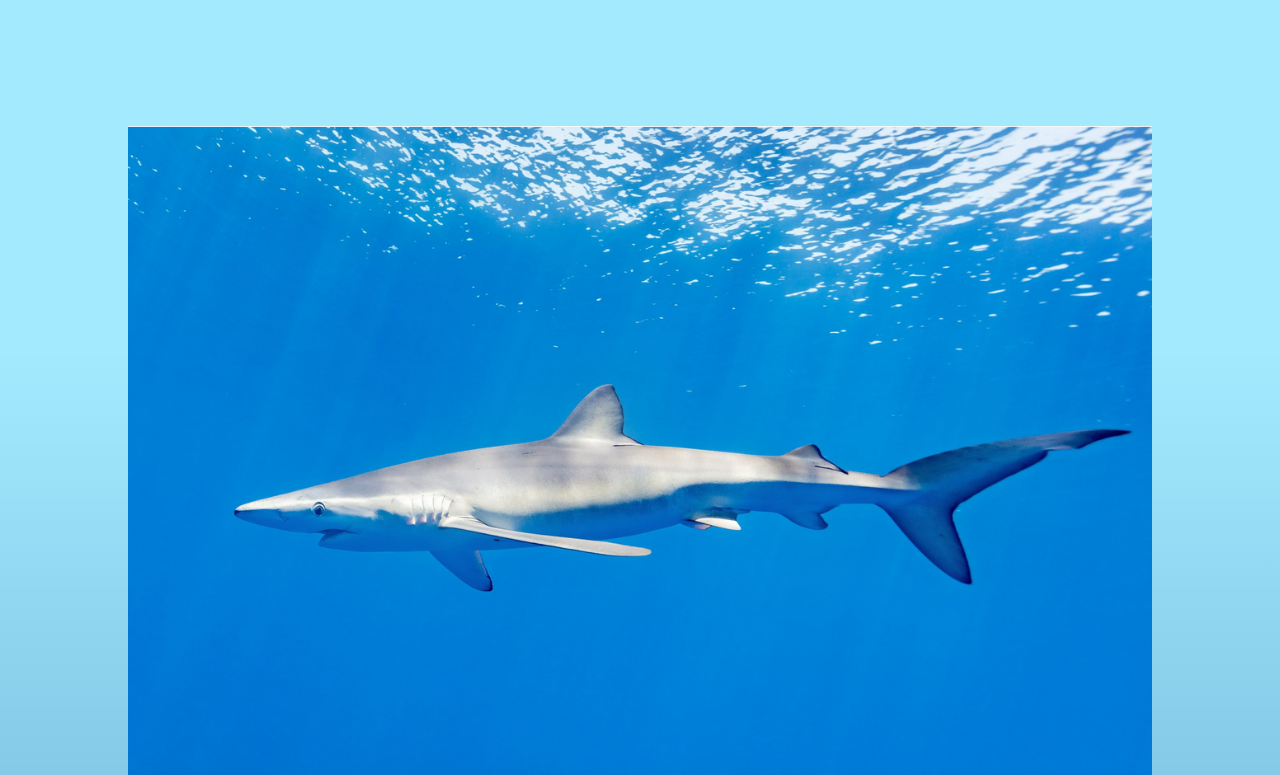
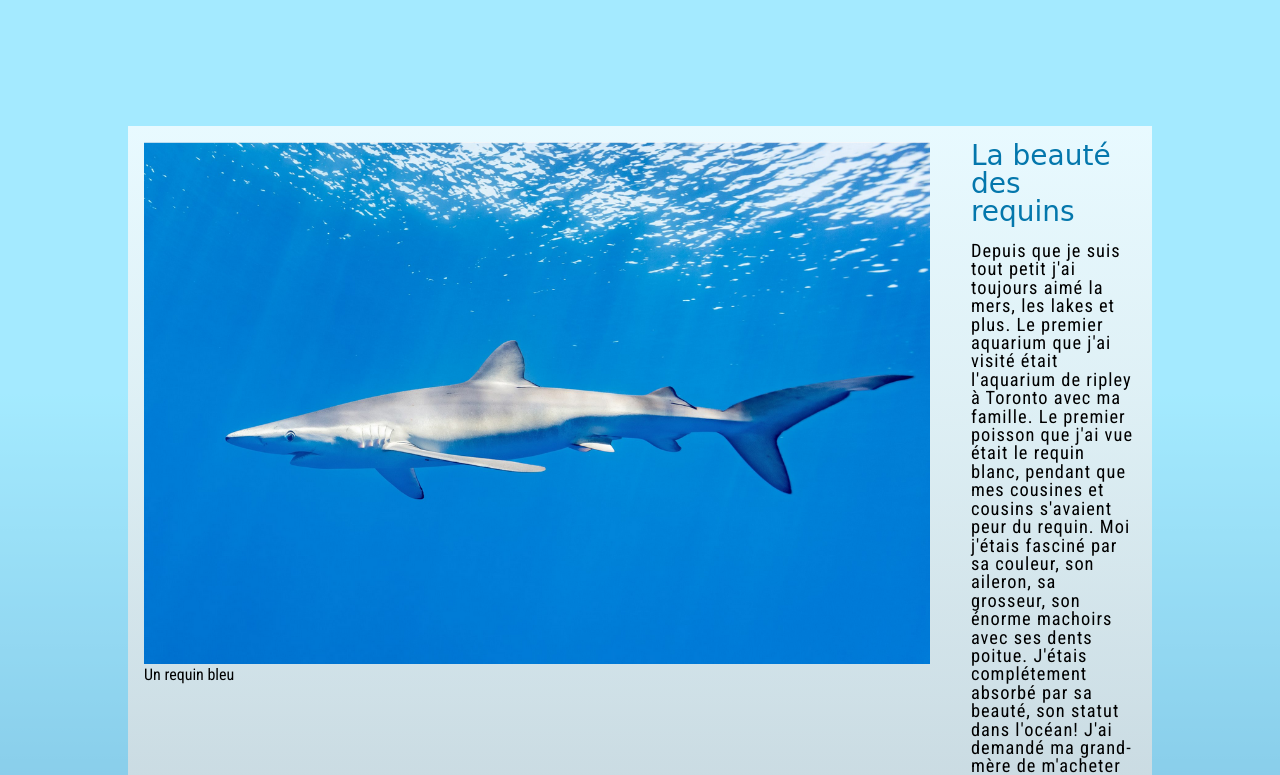
Before and after one commit to WilsonGravel-Emile/1w1-tpfinal, a plain HTML site: page index.html in a window 1280 px wide. Shown: the part 722-1497 px from the top of the page. Drawn offline with Linux system fonts and the light colour scheme; a web font is replaced by a local one.

Commit message:
Finition du header, début du main, et galerie d'image

```diff
--- a/assets/css/styles.css
+++ b/assets/css/styles.css
@@ -33,7 +33,7 @@
   --texte-xl: 2.5rem;
   --texte-xxl: 4rem;
 }
-/* Demandé au prof la flèche en bas, FINIS LE MAIN, AJOUT DE SCROLL, PUIS le hero faut qu'il se déplace!!! */
+/* Demandé au prof la flèche en bas, FINIS LE MAIN, DEMANDÉ à Maxime comment bien utilisé le scroll type */
 html,
 body {
   background: linear-gradient(
@@ -44,6 +44,8 @@ body {
   );
   font-family: var(--principal-font);
   backdrop-filter: blur(20px);
+  scroll-behavior: smooth;
+  scroll-snap-type: y mandatory;
 }
 header,
 main,
@@ -64,6 +66,13 @@ h1 {
   font-size: var(--texte-xl);
   color: var(--couleur-titre);
 }
+h2{
+  font-size: var(--texte-lg);
+  color: var(--couleur-titre);
+  padding: 1rem;
+  padding-left: 0;
+  padding-top: 0;
+}
 h1,
 h2,
 h3 {
@@ -81,12 +90,18 @@ a:visited {
 img {
   max-width: 100%;
 }
+p {
+  font-size: var(--texte-md);
+  font-family: var(--police-principale);
+  letter-spacing: 1px;
+}
 header {
   display: flex;
   justify-content: center;
   align-items: center;
   background-color: var(--couleur-bgd-boite);
   min-height: 90vh;
+  scroll-snap-align: start;
 }
 header .hero {
   background-image: linear-gradient(rgba(0, 0, 0, 0.308), rgba(0, 0, 0, 0.5)),
@@ -99,40 +114,37 @@ header .hero {
   display: flex;
   flex-direction: row;
   justify-content: space-between;
-  /* position: fixed;
+  /*  */
+}
+
+header .hero nav {
+  /* À 65% parent il va être flex column */
+  display: flex;
+  max-height: 20%;
+  max-width: 100%;
+  background: linear-gradient(
+    rgba(219, 219, 219, 0.788),
+    rgba(219, 219, 219, 0.788)
+  );
+  position: sticky;
   left: 0;
   right: 0;
   top: 0;
 
-  z-index: 100; */
+  z-index: 100;
+  /* Utiliser padding car je n'arrive pas joué avec le align */
 }
-header .hero div {
+header .hero nav div {
   display: flex;
   justify-content: center;
   padding: 1.5rem;
-  background: linear-gradient(
-    rgba(219, 219, 219, 0.788),
-    rgba(219, 219, 219, 0.788)
-  );
-  max-width: 45%;
-  max-height: 20%;
+  width: 45%;
 }
 
-header .hero div img {
+header .hero nav div img {
   width: 100px;
   height: 100px;
   /* Va disparaître après 60% du parent */
-}
-header .hero nav {
-  /* À 65% parent il va être flex column */
-  width: 55%;
-  max-height: 20%;
-  min-width: 45%;
-  background: linear-gradient(
-    rgba(219, 219, 219, 0.788),
-    rgba(219, 219, 219, 0.788)
-  );
-  /* Utiliser padding car je n'arrive pas joué avec le align */
 }
 header .hero nav ul {
   display: flex;
@@ -140,6 +152,7 @@ header .hero nav ul {
   align-items: baseline;
   flex-direction: row;
   padding: 4rem;
+  gap: 10rem;
 }
 /* Style de sous menu et transition !!! */
 header .hero nav ul li {
@@ -181,8 +194,37 @@ main {
   display: flex;
   background-color: var(--couleur-bgd-boite);
 }
+main #beaute{
+  display: flex;
+  flex-wrap: nowrap;
+  flex-direction: row;
+  max-height: 100vh;
+  background: linear-gradient(
+    rgba(255, 255, 255, 0.750),
+    rgba(219, 219, 219, 0.750)
+  );
+  padding: 1rem;
+}
+main #beaute div{
+  display: flex;
+  justify-content: flex-start;
+  flex-direction: column;
+  width: 25%;
+  max-height: 100%;
+}
+main #beaute div h2{
+  font-size: var(--texte-lg);
+}
+main #beaute figure img{
+  max-width: 95%;
+  max-height: 100%;
+}
+section{
+  scroll-snap-align: center;
+}
 footer {
   background-color: var(--couleur-bgd-boite);
+  scroll-snap-align: end;
 }
 
 .invisible {
--- a/index.html
+++ b/index.html
@@ -11,14 +11,15 @@
   <body>
     <header>
         <section class="hero">
-         <div>
+
+          <!-- Hero banner -->
+          <nav id="Accueil">
+             <div>
           <img src="assets/image/shark.png" alt="petit icone de requin">
           <h1>
             Les Requins, Leurs beautés et leurs importances dans l'environement
           </h1>
          </div>
-          <!-- Hero banner -->
-          <nav id="Accueil">
             <ul>
               <li>
                 <a href="#">ACCUEIL</a>
@@ -94,7 +95,9 @@
             et plus. Le premier aquarium que j'ai visité était l'aquarium de
             ripley à Toronto avec ma famille. Le premier poisson que j'ai vue
             était le requin blanc, pendant que mes cousines et cousins s'avaient
-            peur du requin. Moi j'étais fasciné par sa couleur, son aileron, sa
+            peur du requin.
+
+            Moi j'étais fasciné par sa couleur, son aileron, sa
             grosseur, son énorme machoirs avec ses dents poitue. J'étais
             complétement absorbé par sa beauté, son statut dans l'océan! J'ai
             demandé ma grand-mère de m'acheter un toutou de requin que j'ai
@@ -317,9 +320,10 @@
           </div>
          </section>
       </form>
-      <section id="galerie-image"></section>
+
     </main>
     <footer>
+      <section id="galerie-image"></section>
       <section id="conclusion">
         <h2>Credits & conclusion</h2>
         <p>
```
Also changed, not shown: assets/image/Isurus_oxyrinchus_by_mark_conlin2.JPG (added).
